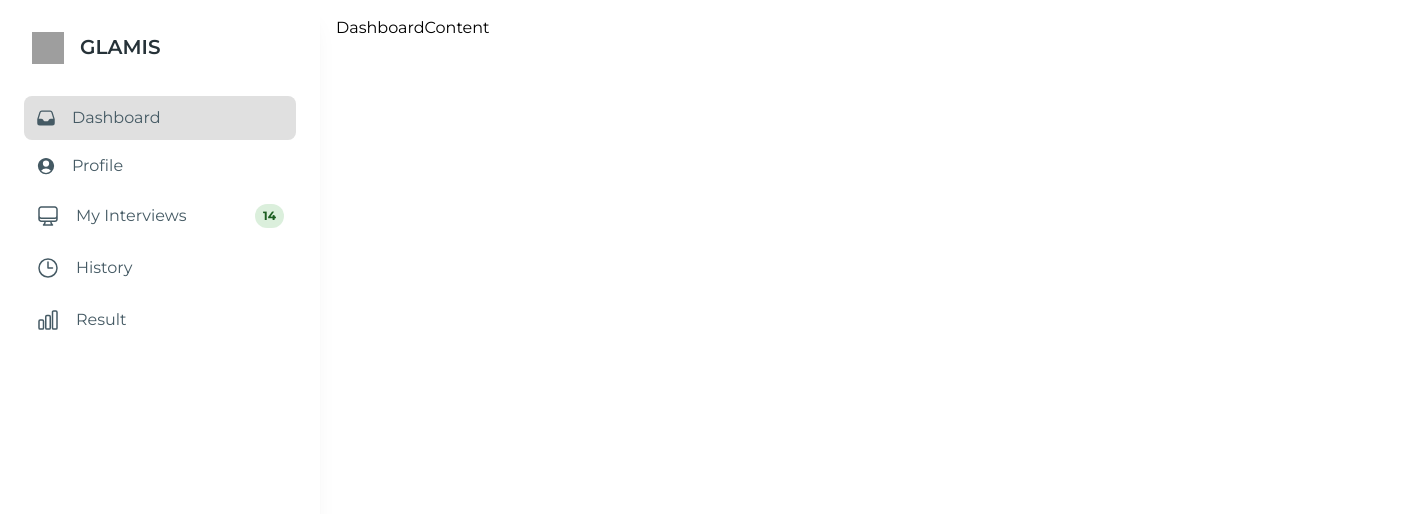
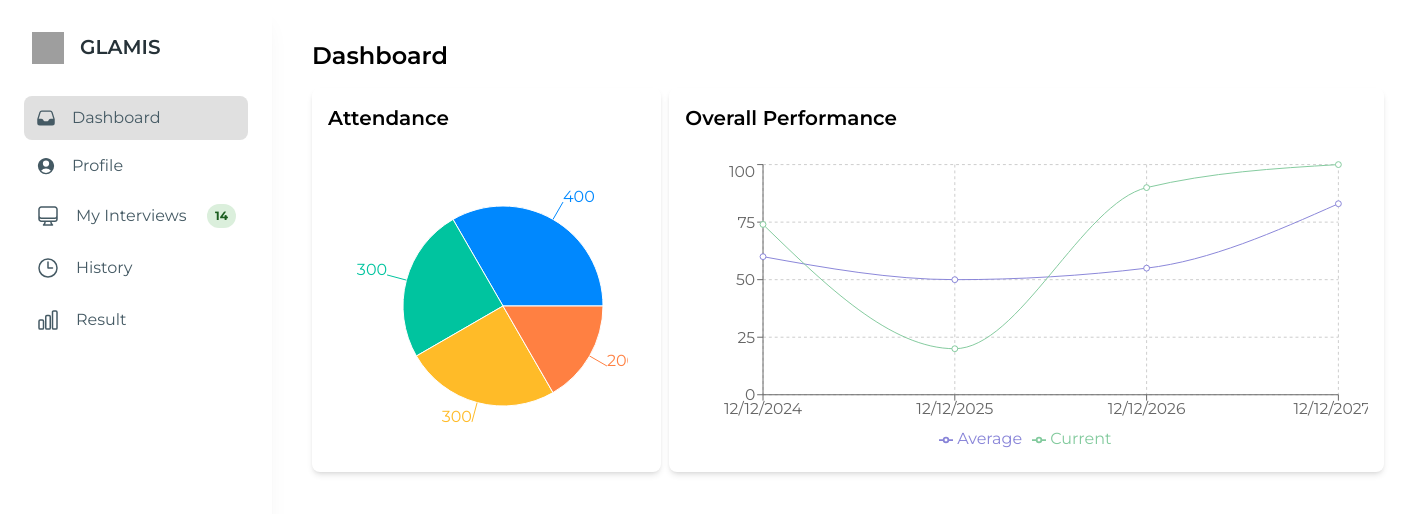
Before and after one commit to naitikshaxma/glamis_test, a React (Vite) app in the folder client/: page /dashboard in a window 1280 px wide. Shown: the top 514 px of the page, 1424 px wide, since content can reach past the window. Built offline with nearby package versions, Linux system fonts and the light colour scheme; grey boxes are pictures that could not be loaded; a web font is replaced by a local one.

Commit message:
added charts

```diff
--- a/client/package.json
+++ b/client/package.json
@@ -21,7 +21,8 @@
     "axios": "^1.7.2",
     "react": "^18.2.0",
     "react-dom": "^18.2.0",
-    "react-router-dom": "^6.23.1"
+    "react-router-dom": "^6.23.1",
+    "recharts": "^2.12.7"
   },
   "devDependencies": {
     "@types/react": "^18.2.66",
--- a/client/src/index.css
+++ b/client/src/index.css
@@ -6,6 +6,24 @@
     font-family: "Red Rose", serif;
 }
 
-input:focus, select:focus {
+body {
+    overflow-x: hidden;
+}
+
+::-webkit-scrollbar {
+    width: 8px;
+}
+
+::-webkit-scrollbar-thumb {
+    background-color: #c5c5c5;
+    border-radius: 10px;
+}
+
+::-webkit-scrollbar-track {
+    background-color: #fff;
+}
+
+input:focus,
+select:focus {
     outline-color: green;
 }
--- a/client/src/pages/DashboardContent.jsx
+++ b/client/src/pages/DashboardContent.jsx
@@ -1,9 +1,81 @@
-import React from 'react'
+import React from 'react';
+import { PieChart, Pie, Cell, LineChart, Line, CartesianGrid, XAxis, YAxis, Tooltip, Legend } from 'recharts';
+
+const attendenceData = [
+  { name: 'Present', value: 400, },
+  { name: 'Absent', value: 300 },
+  { name: 'Late', value: 300 },
+  { name: 'Leave', value: 200 },
+];
+
+const performanceData = [
+  { name: '12/12/2024', Average: 60, Current: 74, },
+  { name: '12/12/2025', Average: 50, Current: 20, },
+  { name: '12/12/2026', Average: 55, Current: 90, },
+  { name: '12/12/2027', Average: 83, Current: 100, }
+];
+
+const COLORS = ['#0088FE', '#00C49F', '#FFBB28', '#FF8042'];
 
 const DashboardContent = () => {
   return (
-    <div>DashboardContent</div>
+    <div className="flex flex-col w-full p-6 bg-white rounded-lg">
+      <h1 className="text-2xl font-semibold mb-4">Dashboard</h1>
+      <div className="flex justify-between">
+        <div className="w-1/3 mr-1">
+          <Attendance />
+        </div>
+        <div className="w-2/3 ml-1">
+          <OverallPerformance />
+        </div>
+      </div>
+    </div>
   )
 }
 
-export default DashboardContent
+const Attendance = () => {
+  return (
+    <div className="shadow-md rounded-lg p-4">
+      <h1 className="text-xl font-semibold">Attendance</h1>
+      <div className="flex justify-between pt-6">
+        <PieChart width={300} height={300}>
+          <Pie dataKey="value" data={attendenceData} cx={170} outerRadius={100} fill="#8884d8" label>
+            {
+              attendenceData.map((entry, index) => <Cell key={`cell-${index}`} fill={COLORS[index % COLORS.length]} />)
+            }
+          </Pie>
+        </PieChart>
+      </div>
+    </div>
+  )
+}
+
+const OverallPerformance = () => {
+  return (
+    <div className="shadow-md rounded-lg p-4">
+      <h1 className="text-xl font-semibold">Overall Performance</h1>
+      <div className="flex justify-between pt-6">
+        <LineChart
+          width={700}
+          height={300}
+          data={performanceData}
+          margin={{
+            top: 5,
+            right: 30,
+            left: 20,
+            bottom: 5,
+          }}
+        >
+          <CartesianGrid strokeDasharray="3 3" />
+          <XAxis dataKey="name" />
+          <YAxis />
+          <Tooltip />
+          <Legend />
+          <Line type="monotone" dataKey="Average" stroke="#8884d8" activeDot={{ r: 8 }} />
+          <Line type="monotone" dataKey="Current" stroke="#82ca9d" />
+        </LineChart>
+      </div>
+    </div>
+  )
+}
+export default DashboardContent;
--- a/client/src/pages/Interviews.jsx
+++ b/client/src/pages/Interviews.jsx
@@ -99,7 +99,8 @@ const Interviews = () => {
                 return <PastInterview />;
             default:
                 return <OngoingInerview />;
-        }}
+        }
+    }
 
     return (
         <div className="flex flex-col w-full p-6 bg-white shadow-md rounded-lg">
@@ -165,7 +166,7 @@ const UpcomingInterview = () => {
 
 const PastInterview = () => {
     return (
-        <div className="flex mb-6 w-full flex-wrap">
+        <div className="flex flex-wrap">
             {interviews.filter(interview => interview.status === 'Past Interview').map(interview => (
                 <InterviewCard
                     key={interview.id}
```
Also changed, not shown: 1 other file (tests, documents, lock files or other folders).
